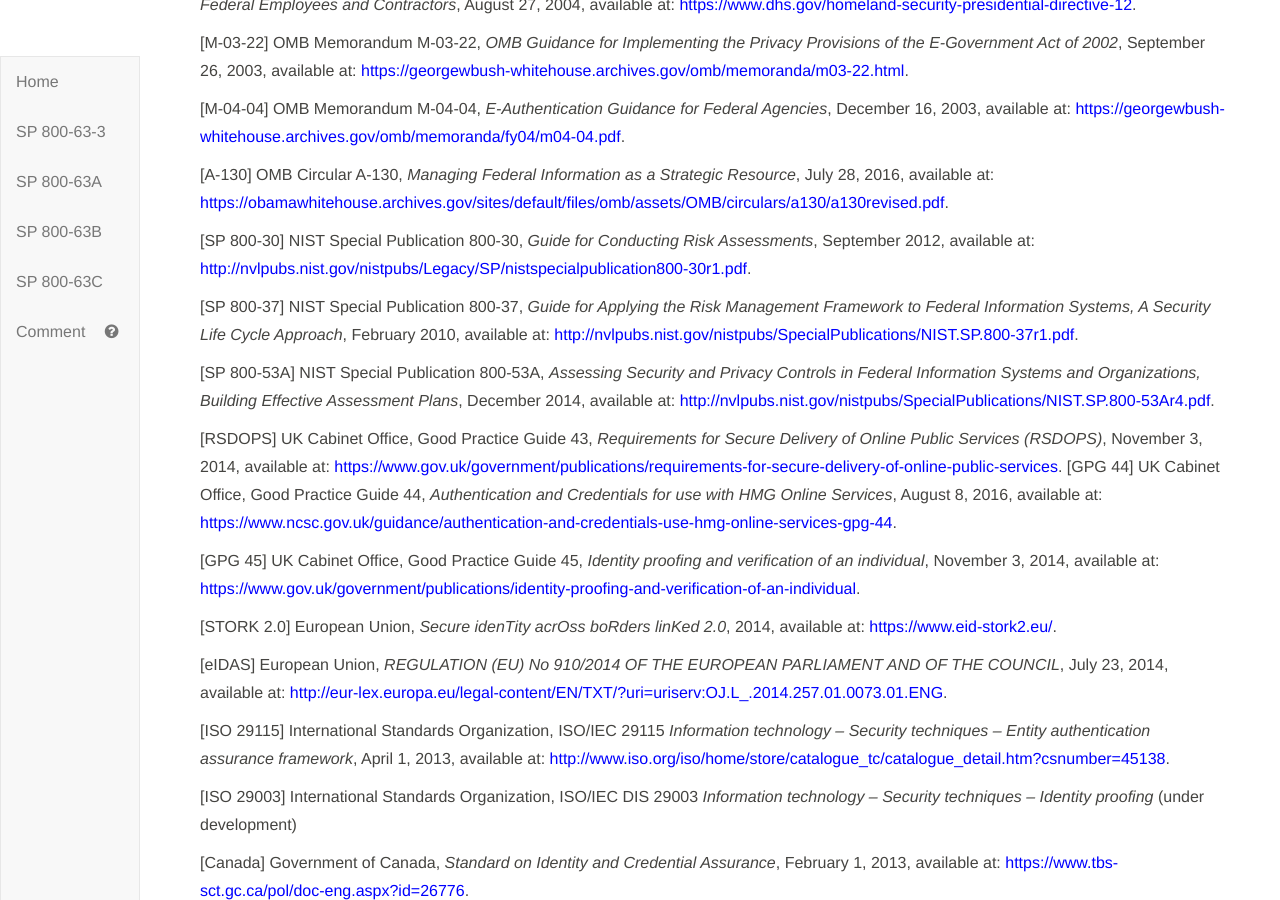
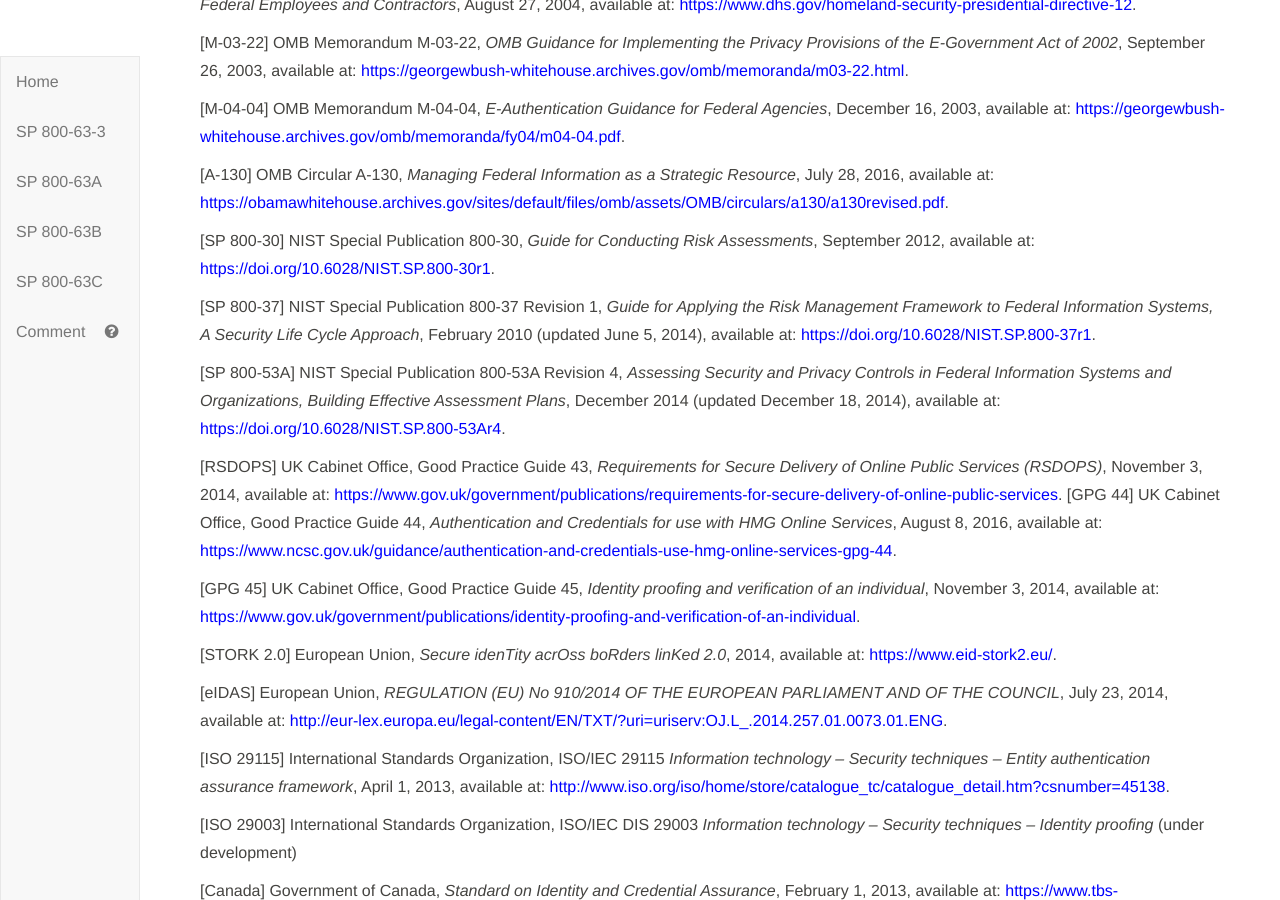
Before and after one commit to usnistgov/800-63-3, a Jekyll site: the page built from sp800-63-3/sec8_references.md, in a window 1280 px wide and 900 px high, scrolled down 430 px. Built offline with Jekyll 4.4.1, drawn with Linux system fonts in a browser that asks for light colours; our own code applies the rules of GitHub Pages for plain Markdown files.

Commit message:
WG with Foti's inputs

```diff
--- a/sp800-63-3/sec8_references.md
+++ b/sp800-63-3/sec8_references.md
@@ -23,11 +23,11 @@
 
 <a name="A-130"></a>[A-130] OMB Circular A-130, *Managing Federal Information as a Strategic Resource*, July 28, 2016, available at: <https://obamawhitehouse.archives.gov/sites/default/files/omb/assets/OMB/circulars/a130/a130revised.pdf>.
 
-<a name="SP800-30"></a>[SP 800-30] NIST Special Publication 800-30, *Guide for Conducting Risk Assessments*, September 2012, available at: <http://nvlpubs.nist.gov/nistpubs/Legacy/SP/nistspecialpublication800-30r1.pdf>.
+<a name="SP800-30"></a>[SP 800-30] NIST Special Publication 800-30, *Guide for Conducting Risk Assessments*, September 2012, available at: <https://doi.org/10.6028/NIST.SP.800-30r1>.
 
-<a name="SP800-37"></a>[SP 800-37] NIST Special Publication 800-37, *Guide for Applying the Risk Management Framework to Federal Information Systems, A Security Life Cycle Approach*, February 2010, available at: <http://nvlpubs.nist.gov/nistpubs/SpecialPublications/NIST.SP.800-37r1.pdf>.
+<a name="SP800-37"></a>[SP 800-37] NIST Special Publication 800-37 Revision 1, *Guide for Applying the Risk Management Framework to Federal Information Systems, A Security Life Cycle Approach*, February 2010 (updated June 5, 2014), available at: <https://doi.org/10.6028/NIST.SP.800-37r1>.
 
-<a name="SP800-53A"></a>[SP 800-53A] NIST Special Publication 800-53A, *Assessing Security and Privacy Controls in Federal Information Systems and Organizations, Building Effective Assessment Plans*, December 2014, available at: <http://nvlpubs.nist.gov/nistpubs/SpecialPublications/NIST.SP.800-53Ar4.pdf>.
+<a name="SP800-53A"></a>[SP 800-53A] NIST Special Publication 800-53A Revision 4, *Assessing Security and Privacy Controls in Federal Information Systems and Organizations, Building Effective Assessment Plans*, December 2014 (updated December 18, 2014), available at: <https://doi.org/10.6028/NIST.SP.800-53Ar4>.
 
 <a name="RSDOPS"></a>[RSDOPS] UK Cabinet Office, Good Practice Guide 43, *Requirements for Secure Delivery of Online Public Services (RSDOPS)*, November 3, 2014, available at: <https://www.gov.uk/government/publications/requirements-for-secure-delivery-of-online-public-services>.
 <a name="GPG44"></a>[GPG 44] UK Cabinet Office, Good Practice Guide 44, *Authentication and Credentials for use with HMG Online Services*, August 8, 2016, available at: <https://www.ncsc.gov.uk/guidance/authentication-and-credentials-use-hmg-online-services-gpg-44>.
```
Also changed, not shown: sp800-63-3/sec5_DIRM.md (+1 -1 lines), sp800-63-3/sec4_model.md (line endings or trailing spaces).
